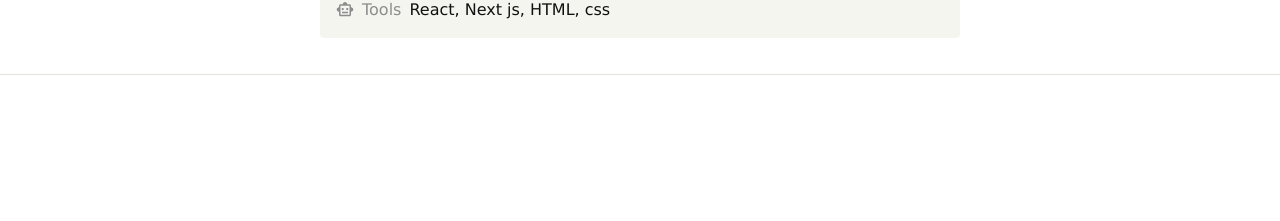
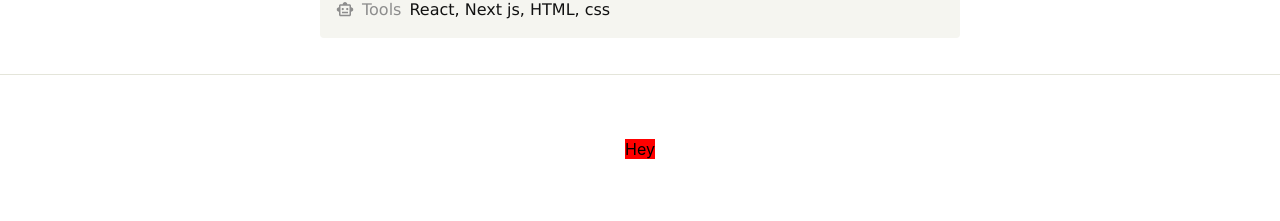
Before and after one commit to Steven-Theuerl/portfolio, a React (Create React App) app: page / in a window 1280 px wide. Shown: the part 1018-1239 px from the top of the page. Before the commit the page ends 1093 px from the top, so only its background shows below. Built offline with nearby package versions, Linux system fonts and the light colour scheme.

Commit message:
Checkpoint before adding react Carousel

```diff
--- /dev/null
+++ b/src/Components/Collections/WorkPage/WorksBody/WorksBody.js
@@ -0,0 +1,14 @@
+import React from 'react'
+import styles from './WorksBody.module.css'
+
+const WorksBody = () => {
+  return (
+    <div className={styles.entireWorksBody}>
+        <div className={styles.worksBodyContainer}>
+            Hey
+        </div>
+    </div>
+  )
+}
+
+export default WorksBody
--- /dev/null
+++ b/src/Components/Collections/WorkPage/WorksBody/WorksBody.module.css
@@ -0,0 +1,32 @@
+@media screen and (max-width: 414px) {
+
+}
+
+@media screen and (min-width: 415px) and (max-width: 847px) {
+
+}
+
+@media screen and (min-width: 848px) and (max-width: 1279px) {
+
+}
+
+@media screen and (min-width: 1280px) {
+
+    .entireWorksBody {
+        display: flex;
+        justify-content: center;
+        align-items: center;
+        border-bottom: 1px solid #E4E5DA;
+    }
+
+    .worksBodyContainer {
+        display: flex;
+margin: 64px 320px;
+flex-direction: column;
+align-items: flex-start;
+gap: 64px;
+align-self: stretch;
+background-color: red;
+    }
+
+}
--- a/src/Components/Groups/WorkGroup.js
+++ b/src/Components/Groups/WorkGroup.js
@@ -2,7 +2,7 @@ import React from 'react'
 import Navbar from '../Collections/HomePage/Navbar/Navbar'
 import WorkHero from '../Collections/WorkPage/WorkHero/WorkHero'
 import WorksHeader from '../Collections/WorkPage/WorksHeader/WorksHeader'
-
+import WorksBody from '../Collections/WorkPage/WorksBody/WorksBody'
 
 const WorkGroup = () => {
   return (
@@ -10,6 +10,7 @@ const WorkGroup = () => {
         <Navbar/>
         <WorkHero/>
         <WorksHeader/>
+        <WorksBody/>
     </>
   )
 }
```
Also changed, not shown: src/logo.svg (deleted).
